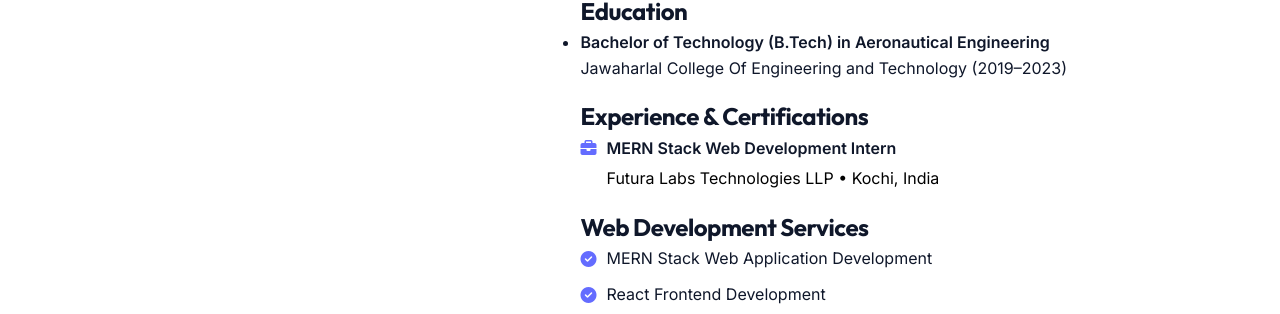
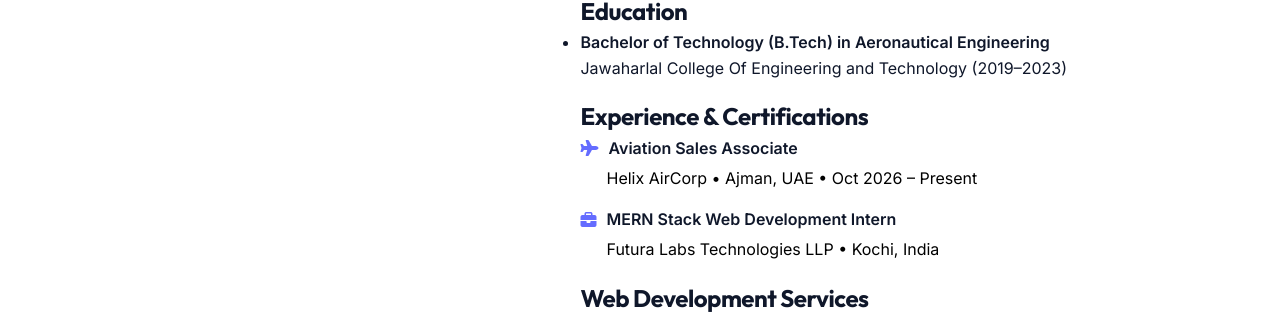
Before and after one commit to Adithyan121/Portfolio, a React (Vite) app in the folder frontend/: page / in a window 1280 px wide. Shown: the part 1990-2304 px from the top of the page. Built offline with nearby package versions, Linux system fonts and the light colour scheme; no server answers.

Commit message:
Add Aviation Sales Associate experience to About component
Added experience entry for Aviation Sales Associate at Helix AirCorp.

```diff
--- a/frontend/src/components/About.jsx
+++ b/frontend/src/components/About.jsx
@@ -244,6 +244,24 @@ const About = () => {
           <h3>Experience & Certifications</h3>
           <ul className="experience-list" style={{ listStyleType: 'none', padding: 0 }}>
             <li style={{ marginBottom: "15px" }}>
+  <div style={{ display: "flex", alignItems: "center", marginBottom: "5px" }}>
+    <i className="fas fa-plane" style={{ color: "#646cff", marginRight: "10px" }}></i>
+    <strong>Aviation Sales Associate</strong>
+  </div>
+
+  <div style={{ marginLeft: "26px", color: "#000000ff" }}>
+    <a
+      href="https://helixaircorp.com/"
+      target="_blank"
+      rel="noopener noreferrer nofollow"
+      aria-label="Helix AirCorp official website"
+    >
+      Helix AirCorp
+    </a>{" "}
+    • Ajman, UAE • Oct 2026 – Present
+  </div>
+</li>
+            <li style={{ marginBottom: "15px" }}>
               <div style={{ display: "flex", alignItems: "center", marginBottom: "5px" }}>
                 <i className="fas fa-briefcase" style={{ color: "#646cff", marginRight: "10px" }}></i>
                 <strong>MERN Stack Web Development Intern</strong>
```
